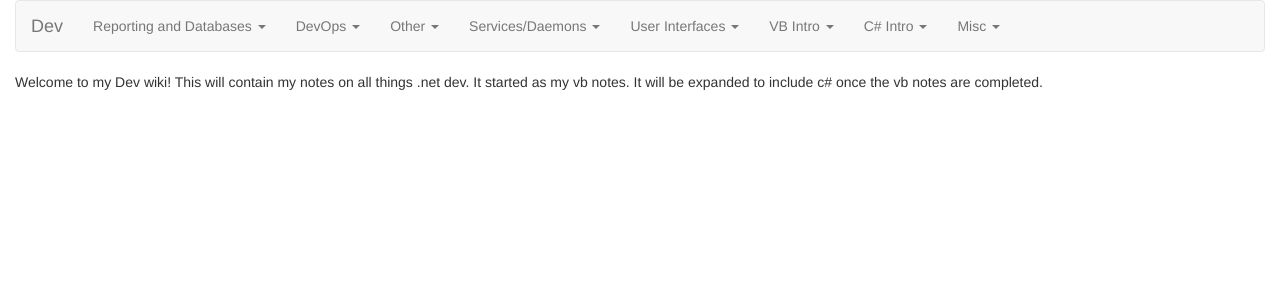
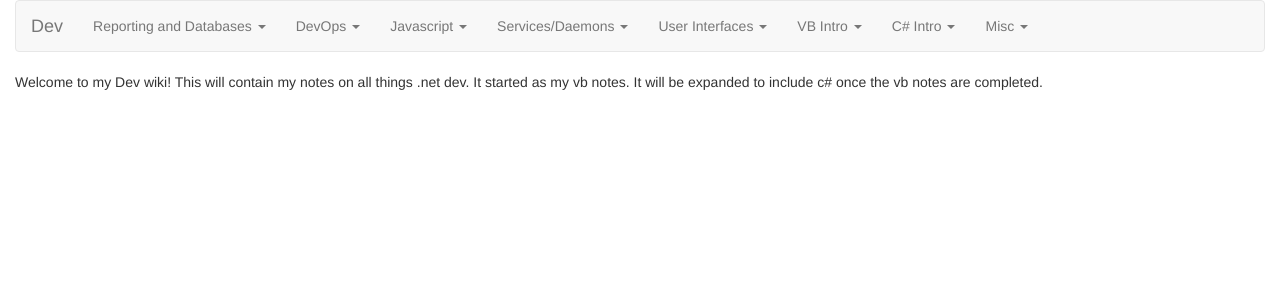
Before and after one commit to majorsilence/Dev, a Jekyll site: the page built from index.html, in a window 1280 px wide. Shown: the top 300 px of the page. Built offline with Jekyll 4.4.1, drawn with Linux system fonts in a browser that asks for light colours; nearby versions of some CDN libraries; Markdown is read by kramdown in place of the engine named in the settings.

Commit message:
Rename menu option to javascript

```diff
--- a/_includes/menu.html
+++ b/_includes/menu.html
@@ -47,7 +47,7 @@
 
 
     <li class="dropdown">
-        <a href="#" class="dropdown-toggle" data-toggle="dropdown" role="button" aria-haspopup="true" aria-expanded="false">Other <span class="caret"></span></a>
+        <a href="#" class="dropdown-toggle" data-toggle="dropdown" role="button" aria-haspopup="true" aria-expanded="false">Javascript <span class="caret"></span></a>
         <ul class="dropdown-menu">
          <li><a href="/Dev/docs/Javascript/kendo-mvvm">Kendo MVVM</a></li>
 
```
